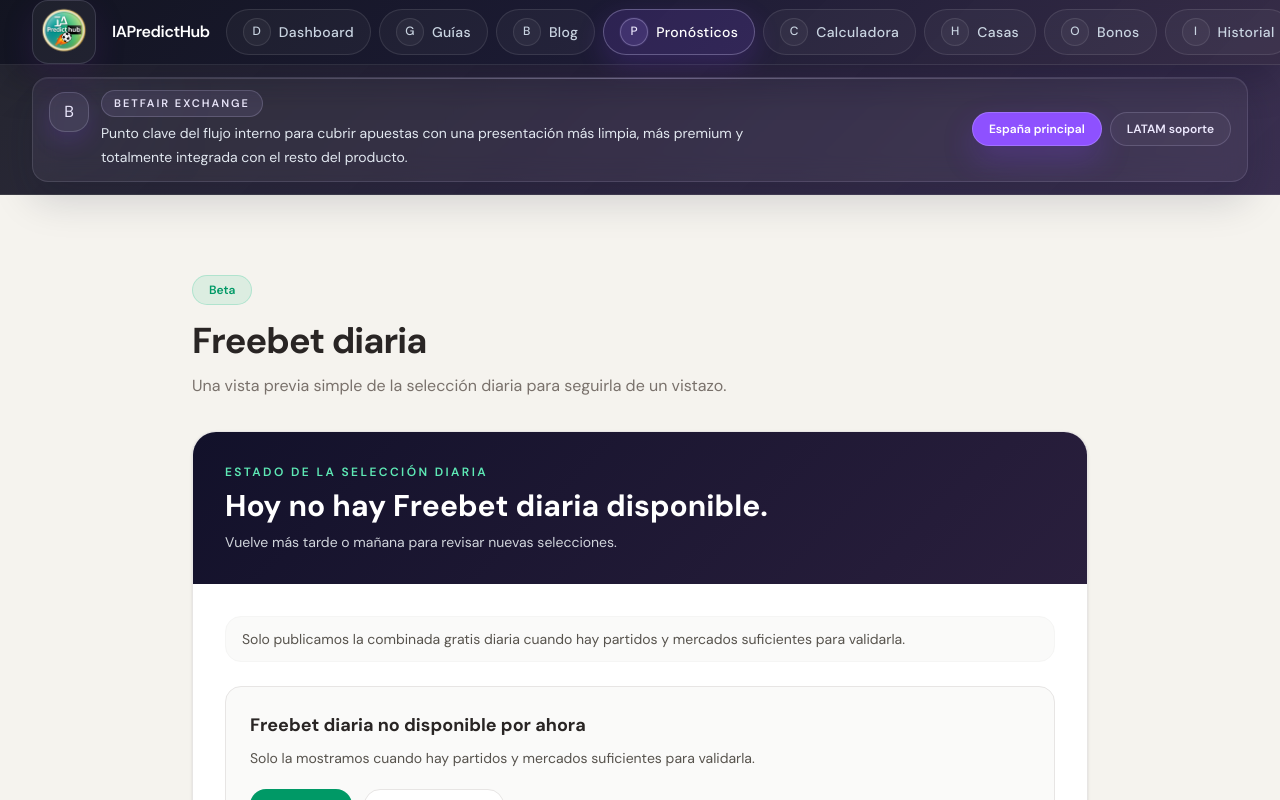
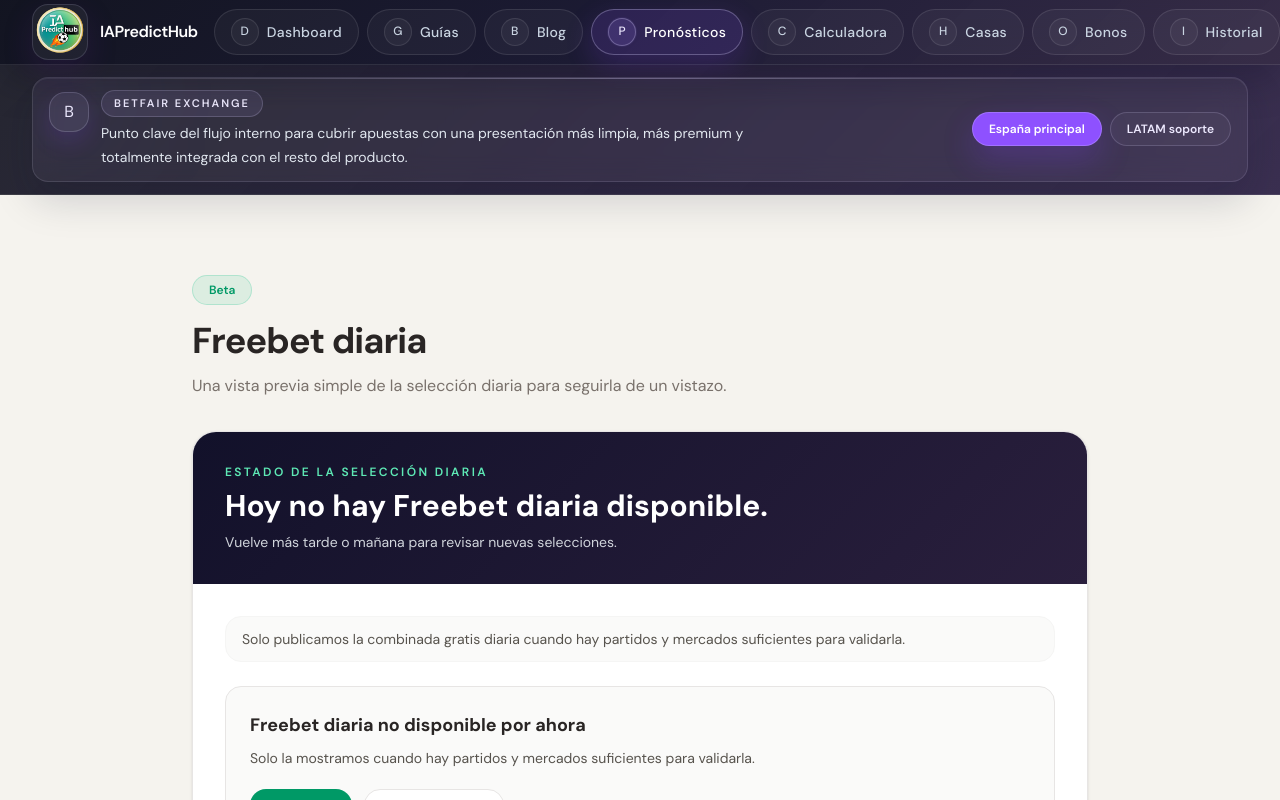
Before and after one commit to eloylt13/matched-betting-app, a Next.js app: page /pronosticos in a window 1280 px wide. Shown: the top 800 px of the page. Built offline with nearby package versions, Linux system fonts and the light colour scheme; no server answers; a web font is replaced by a local one.

Commit message:
refactor: mejora la presencia del logo en la cabecera interna

```diff
--- a/components/AppShell.tsx
+++ b/components/AppShell.tsx
@@ -64,14 +64,14 @@ export default function AppShell({ children }: { children: React.ReactNode }) {
       <nav className="sticky top-0 z-50 border-b border-white/10 bg-[linear-gradient(135deg,rgba(9,11,24,0.96)_0%,rgba(18,17,42,0.96)_45%,rgba(42,31,61,0.94)_100%)] shadow-[0_14px_40px_rgba(2,6,23,0.24)] backdrop-blur-xl">
         <div className="mx-auto max-w-7xl px-4 sm:px-6 lg:px-8">
           <div className="flex h-16 items-center justify-between gap-4">
-            <Link href="/" className="group flex items-center gap-4">
-              <span className="relative flex h-14 w-14 shrink-0 items-center justify-center overflow-hidden rounded-2xl border border-violet-200/15 bg-white/[0.05] shadow-[0_12px_30px_rgba(88,28,135,0.18)] sm:h-16 sm:w-16">
+            <Link href="/" className="group flex items-center gap-3">
+              <span className="relative flex h-12 w-12 shrink-0 items-center justify-center overflow-hidden rounded-2xl border border-violet-200/15 bg-white/[0.05] shadow-[0_12px_30px_rgba(88,28,135,0.18)] sm:h-14 sm:w-14">
                 <Image
                   src="/logo.png"
                   alt="IAPredictHub"
                   width={52}
                   height={52}
-                  className="h-full w-full object-contain object-center"
+                  className="h-full w-full scale-125 object-contain object-center"
                   priority
                 />
               </span>
```
